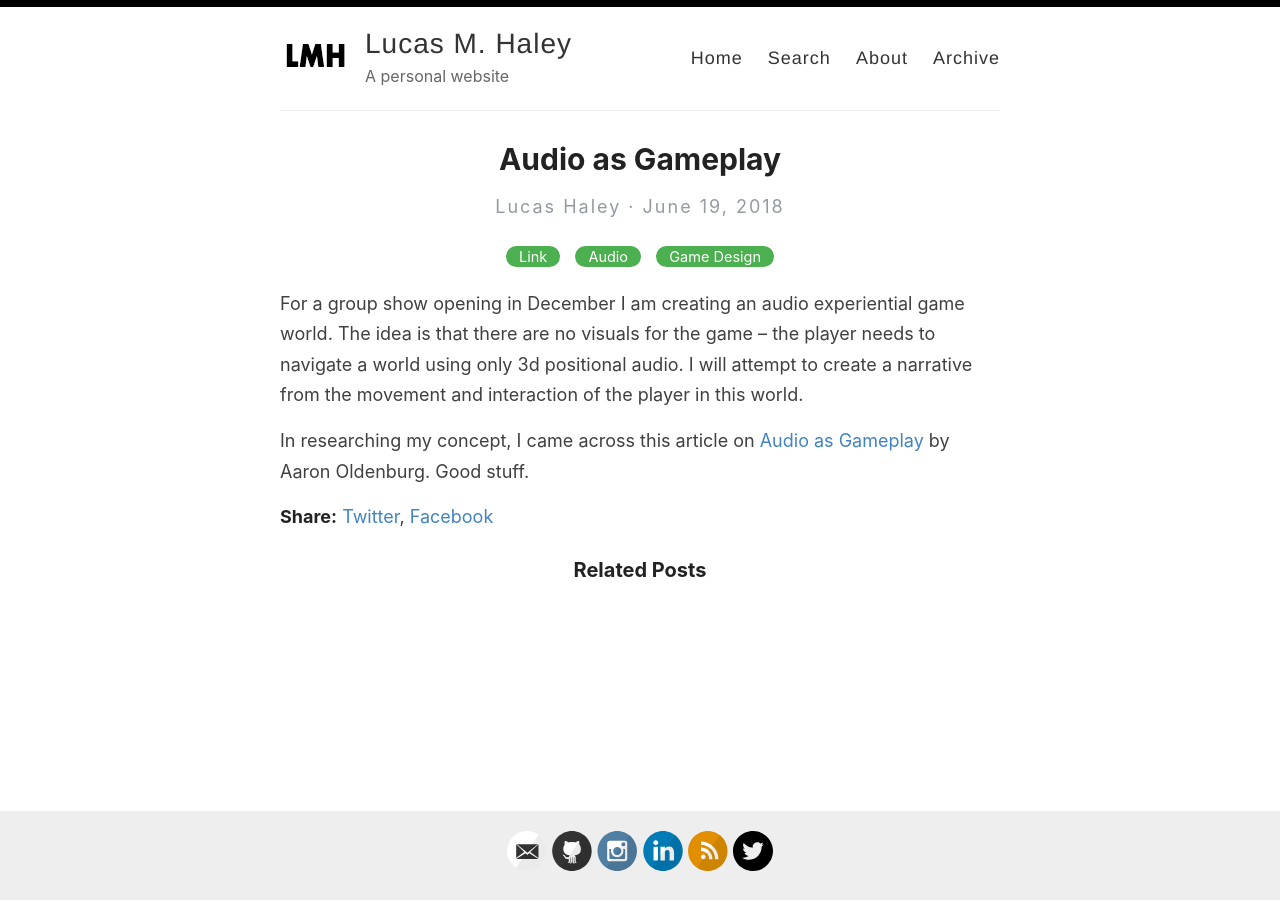
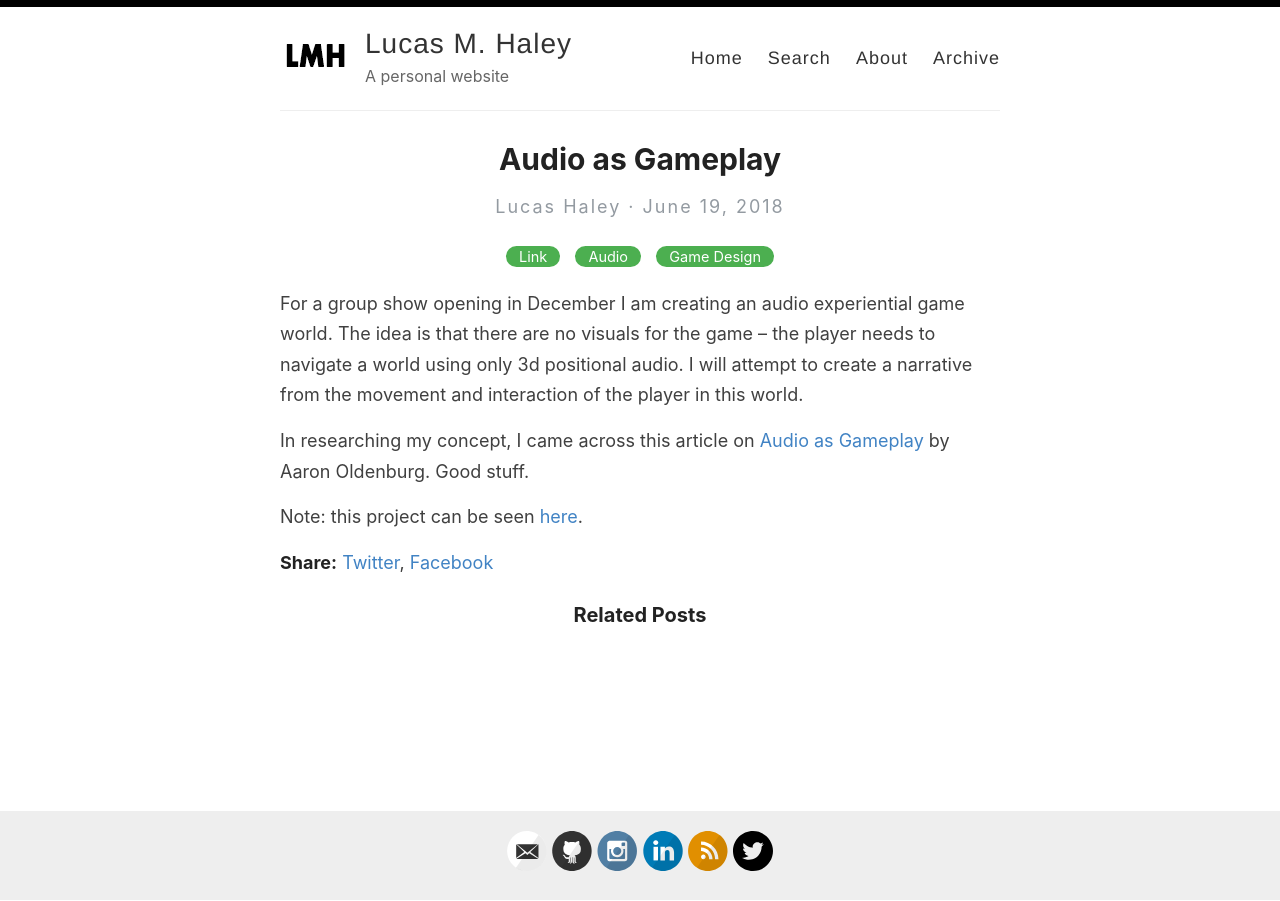
Before and after one commit to lucashaley/lucashaley.github.io, a Jekyll site: the page built from _posts/2018-06-19-audio-as-gameplay.md, in a window 1280 px wide. Built offline with Jekyll 4.4.1, drawn with Linux system fonts in a browser that asks for light colours; our own code applies the rules of GitHub Pages for plain Markdown files.

Commit message:
Update from Forestry.io lucashaley@yahoo.com updated _posts/2018-06-19-audio-as-gameplay.md

```diff
--- a/_posts/2018-06-19-audio-as-gameplay.md
+++ b/_posts/2018-06-19-audio-as-gameplay.md
@@ -10,3 +10,5 @@ categories:
 For a group show opening in December I am creating an audio experiential game world. The idea is that there are no visuals for the game -- the player needs to navigate a world using only 3d positional audio. I will attempt to create a narrative from the movement and interaction of the player in this world.
 
 In researching my concept, I came across this article on [Audio as Gameplay](http://gamestudies.org/1301/articles/oldenburg_sonic_mechanics) by Aaron Oldenburg. Good stuff.
+
+Note: this project can be seen [here](/_posts/2019-01-07-aumission-the-lodge-1113.html).
```
